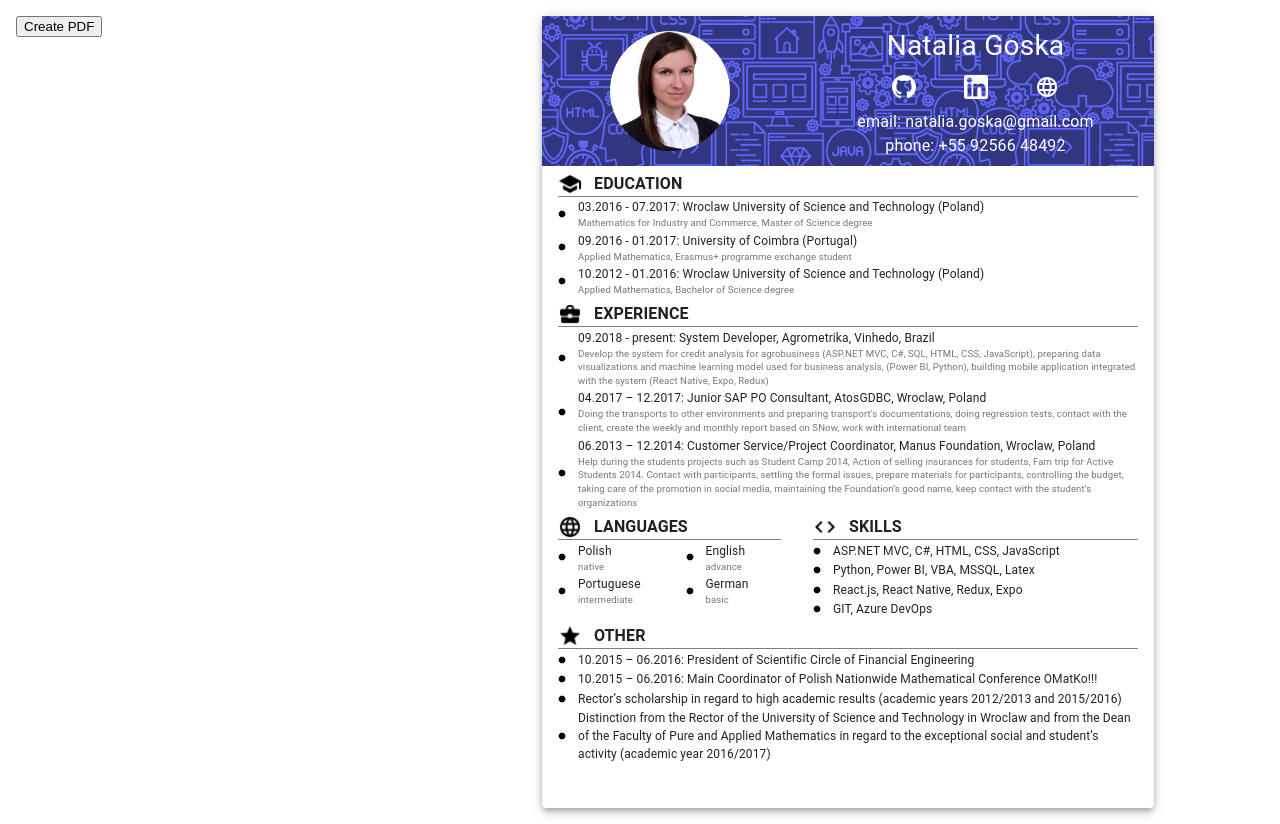
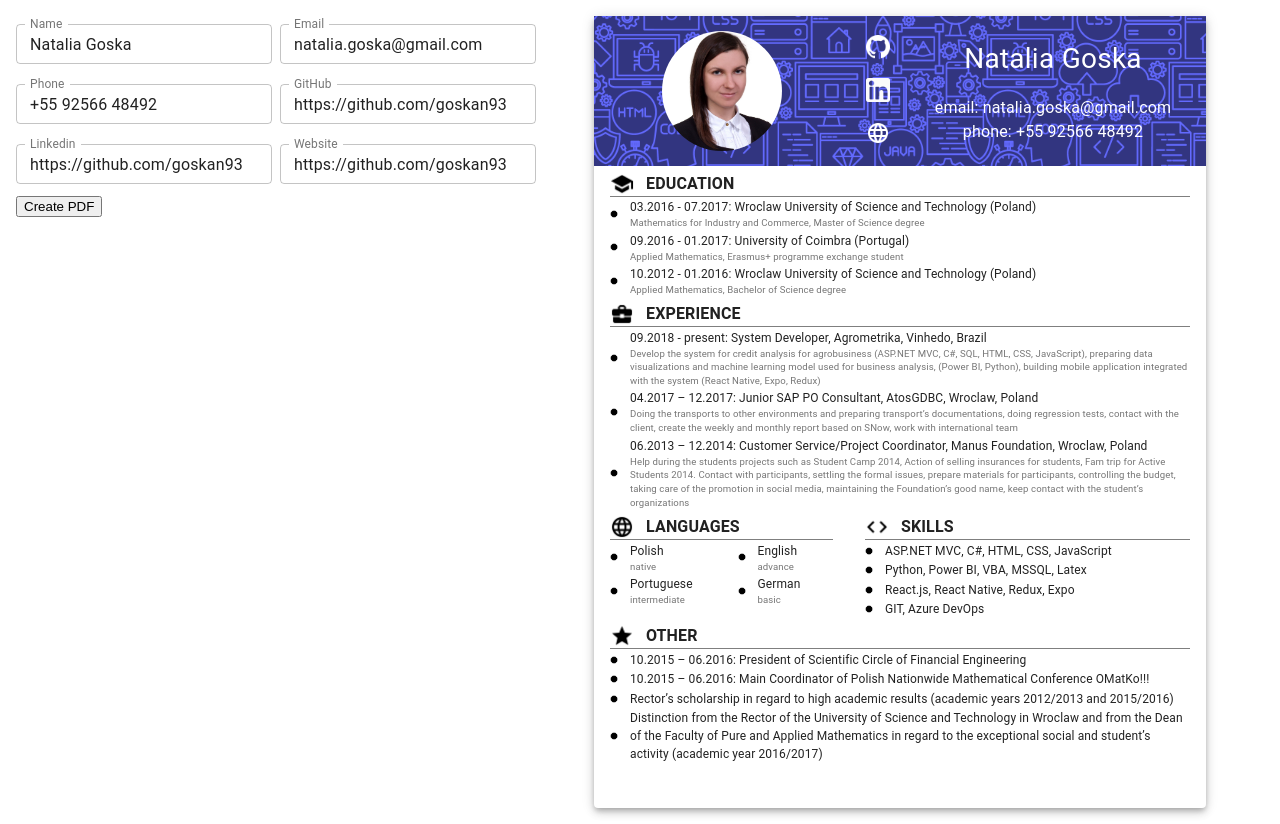
Before and after one commit to goskan93/curriculum-vitae, a React (Create React App) app: page / in a window 1280 px wide. Built offline with nearby package versions, Linux system fonts and the light colour scheme.

Commit message:
change Header, add inputs

```diff
--- a/src/components/index.js
+++ b/src/components/index.js
@@ -1,4 +1,5 @@
 import BackgroundImage from "./backgroundImage";
 import Section from "./section";
+import TextInput from "./textInput";
 
-export { BackgroundImage, Section };
+export { BackgroundImage, Section, TextInput };
--- a/src/components/section.js
+++ b/src/components/section.js
@@ -79,7 +79,7 @@ function Section(props) {
     <List>
       <ListItem>
         <ListItemIconHeader >
-          <img src={iconImg} width="24px" height="24px"/>
+          <img src={iconImg} width="24px" height="24px" alt="icon"/>
         </ListItemIconHeader>
         <ListTitle primary={title} />
       </ListItem>
@@ -87,10 +87,10 @@ function Section(props) {
       <Grid container>
         {listInfo.map((item, index) => {
           return (
-            <Grid item xs={gridSize}>
+            <Grid item xs={gridSize} key={index}>
               <ListItem key={index}>
                 <ListItemIconDot>
-                  <img src={dotIcon} width="8px" height="8px"/>
+                  <img src={dotIcon} width="8px" height="8px" alt="dot"/>
                 </ListItemIconDot>
                 <ListItemText
                   primary={item.primaryText}
--- /dev/null
+++ b/src/components/textInput.js
@@ -0,0 +1,81 @@
+import React from "react";
+import PropTypes from "prop-types";
+import Grid from "@material-ui/core/Grid";
+import TextField from "@material-ui/core/TextField";
+import { withStyles } from '@material-ui/core/styles';
+
+// const CustomTextField = withStyles({
+//   root: {
+//     '& label':{
+//       color:green
+//     },
+//     '& label.Mui-focused': {
+//       color: pink,
+//     },
+//     '&:hover label':{
+//       color: pink,
+//     },
+//     '& .MuiOutlinedInput-root': {
+//       '& fieldset': {
+//         borderColor: green,
+//       },
+//       '&:hover fieldset': {
+//         borderColor: pink,
+//       },
+//       '&.Mui-focused fieldset': {
+//         borderColor: pink,
+//         borderWidth: 1,
+//       },
+//     },
+//   }
+// })(TextField);
+
+export default function TextInput(props) {
+  const {
+    label,
+    value,
+    onChange,
+    variant,
+    fullWidth,
+    multiline,
+    rows,
+    margin,
+    xs
+  } = props;
+  return (
+    <Grid item  xs={xs} >
+      <TextField
+        label={label}
+        value={value}
+        onChange={e => onChange(e.target.value)}
+        variant={variant}
+        fullWidth={fullWidth}
+        multiline={multiline}
+        rows={rows}
+        margin={margin}
+      />
+    </Grid>
+  );
+}
+
+TextInput.propTypes = {
+  label: PropTypes.string.isRequired,
+  onChange: PropTypes.func.isRequired,
+  value: PropTypes.string,
+  variant: PropTypes.string,
+  fullWidth: PropTypes.bool,
+  multiline: PropTypes.bool,
+  rows: PropTypes.number,
+  margin: PropTypes.string,
+  xs: PropTypes.number,
+};
+
+TextInput.defaultProps = {
+  variant: "outlined",
+  fullWidth: true,
+  multiline: false,
+  rows: 4,
+  value: "",
+  margin: 'dense',
+  xs: 12
+};
--- a/src/store/modules/formModule.js
+++ b/src/store/modules/formModule.js
@@ -9,6 +9,7 @@ import {
   skills,
   github,
   linkedin,
+  website,
   other
 } from "../../utils/index";
 
@@ -23,12 +24,13 @@ const initialState = {
   name: name,
   email: email,
   phone: phone,
+  website: website,
+  linkedin: linkedin,
+  github: github,
   education: education,
   experience: experience,
   languages: languages,
   skills: skills,
-  github: github,
-  linkedin: linkedin,
   other: other
 };
 
--- a/src/utils/defaultValues.js
+++ b/src/utils/defaultValues.js
@@ -3,6 +3,7 @@ export const email = "natalia.goska@gmail.com";
 export const phone = "+55 92566 48492";
 export const github = "https://github.com/goskan93";
 export const linkedin = "https://github.com/goskan93";
+export const website = "https://github.com/goskan93";
 
 export const education = [
   {
--- a/src/utils/index.js
+++ b/src/utils/index.js
@@ -8,5 +8,6 @@ import { skills } from "./defaultValues";
 import { github } from "./defaultValues";
 import { linkedin } from "./defaultValues";
 import { other } from "./defaultValues";
+import { website } from "./defaultValues";
 
-export { languages, education, experience, name, phone, email, skills, github, linkedin, other};
+export { languages, education, experience, name, phone, email, skills, github, linkedin, other, website};
--- a/src/views/Home.js
+++ b/src/views/Home.js
@@ -1,6 +1,6 @@
 import React,  {useRef } from "react";
 import Grid from "@material-ui/core/Grid";
-import { Curriculum } from "./index";
+import { Curriculum, Form } from "./index";
 import { savePDF } from '@progress/kendo-react-pdf';
 import Paper from "@material-ui/core/Paper";
 
@@ -15,10 +15,15 @@ function Home(props) {
 
   return (
     <Grid container className="app">
-      <Grid item xs={12} md={4}>
-        <button onClick={createPdf}>Create PDF</button>
+      <Grid item xs={12} md={5}>
+        <Grid container spacing={1}>
+          <Form/>
+          <Grid item xs={12} >
+            <button onClick={createPdf}>Create PDF</button>
+          </Grid >
+        </Grid>
       </Grid>
-      <Grid item xs={12} md={8} >
+      <Grid item xs={12} md={7} >
         <Paper elevation={5} style={{height:792, width:612, padding:'none', margin:'auto'}} ref={bodyRef}>
           <Curriculum/>
         </Paper>
--- a/src/views/curriculum/Curriculum.js
+++ b/src/views/curriculum/Curriculum.js
@@ -52,7 +52,9 @@ function Curriculum(props) {
       <Grid item xs={12}>
         <Grid container>
           {sections.map((item, index) => {return (
-            <Grid item xs={item.itemSize} key={index}>
+            <React.Fragment key={index}>
+              {props[item.name].length > 0 &&
+                <Grid item xs={item.itemSize} >
                   <Section
                     title={item.name.toUpperCase()}
                     listInfo={props[item.name]}
@@ -60,6 +62,8 @@ function Curriculum(props) {
                     {...item.otherProps}
                   />
                 </Grid>
+              }
+            </React.Fragment>
           )})}
         </Grid>
       </Grid>
--- a/src/views/curriculum/Header.js
+++ b/src/views/curriculum/Header.js
@@ -6,7 +6,9 @@ import Avatar from '@material-ui/core/Avatar';
 
 //TODO: remove opacity from child
 function Header(props) {
-  const { name, email, phone, github, linkedin } = props
+  const { name, email, phone, github, linkedin, website } = props
+  const xs = 12 / (Number(github.length > 0) + Number(linkedin.length > 0) + Number(website.length > 0)) ;
+
   return (
     <Grid container direction="row" justify="center" alignItems="center" style={{minHeight:"150px"}} >
       <Grid item xs={5} style={{margin:"auto"}}>
@@ -14,37 +16,41 @@ function Header(props) {
           <Avatar alt="Foto" src={foto} style={{width:"120px", height:"120px"}}/>
         </Grid>
       </Grid>
-      <Grid item xs={7}>
-        <Grid container direction="row" justify="center" alignItems="center" alignContent="center" >
-            <Grid item xs={12} style={{paddingBottom:"8px"}}>
-              <Typography style={{color:'white', textAlign:'center', fontSize:'1.75rem'}}>{name}</Typography>
-            </Grid>
-            <Grid item xs={4}>
-              <Grid container justify="flex-end">
-                <a href={github} target="_blank">
+      <Grid item xs={1}>
+        <Grid container direction="column" justify="center" alignItems="center" alignContent="center" >
+          {github &&
+            <Grid item xs={xs} style={{paddingTop:"0.5rem", paddingBottom: "0.5rem"}}>
+              <a href={github} target="_blank" rel="noopener noreferrer" >
                 <img alt="github" src={githubIcon} width="24px" height="24px" />
               </a>
             </Grid>
-            </Grid>
-            <Grid item xs={4}>
-              <Grid container justify="center">
-                <a href={linkedin} target="_blank" >
+          }
+          {linkedin &&
+            <Grid item xs={xs} style={{paddingTop:"0.5rem", paddingBottom: "0.5rem"}}>
+              <a href={linkedin} target="_blank" rel="noopener noreferrer" >
                 <img alt="linkedin" src={linkedinIcon} width="24px" height="24px" />
               </a>
             </Grid>
-            </Grid>
-            <Grid item xs={4}>
-              <Grid container justify="flex-start">
-                <a href={linkedin} target="_blank" >
+          }
+          {website &&
+            <Grid item xs={xs} style={{paddingTop:"0.5rem", paddingBottom: "0.5rem"}}>
+              <a href={website} target="_blank" rel="noopener noreferrer" >
                 <img alt="website" src={websiteIcon} width="24px" height="24px"/>
               </a>
             </Grid>
+          }
         </Grid>
-            <Grid item xs={12} style={{paddingTop:"8px"}}>
-              <Typography style={{color:'white', textAlign:'center', fontSize:'1rem'}}>email: {email}</Typography>
+      </Grid>
+      <Grid item xs={6}>
+        <Grid container direction="row" justify="center" alignItems="center" alignContent="center" >
+            <Grid item xs={12} style={{paddingBottom:"16px"}}>
+              <Typography style={{color:'white', textAlign:'center', fontSize:'1.75rem'}}>{name && name}</Typography>
+            </Grid>
+            <Grid item xs={12} >
+              <Typography style={{color:'white', textAlign:'center', fontSize:'1rem'}}>{email && `email: ${email}`}</Typography>
             </Grid>
             <Grid item xs={12}>
-              <Typography style={{color:'white', textAlign:'center', fontSize:'1rem'}}>phone: {phone}</Typography>
+              <Typography style={{color:'white', textAlign:'center', fontSize:'1rem'}}>{phone && `phone: ${phone}`}</Typography>
             </Grid>
         </Grid>
       </Grid>
@@ -58,7 +64,8 @@ function mapStateToProps({ form }, _) {
     email: form.email,
     phone: form.phone,
     linkedin: form.linkedin,
-    github: form.github
+    github: form.github,
+    website: form.website
   };
 }
 export default connect(mapStateToProps)(Header);
--- /dev/null
+++ b/src/views/form/Form.js
@@ -0,0 +1,25 @@
+import React from "react";
+import { connect } from "react-redux";
+import { TextInput } from "../../components/index";
+
+//TODO: remove opacity from child
+function Form(props) {
+  const {form} = props
+  return (
+    <>
+      <TextInput label="Name" value={form.name} xs={6}/>
+      <TextInput label="Email" value={form.email} xs={6}/>
+      <TextInput label="Phone" value={form.phone} xs={6}/>
+      <TextInput label="GitHub" value={form.github} xs={6}/>
+      <TextInput label="Linkedin" value={form.linkedin} xs={6}/>
+      <TextInput label="Website" value={form.website} xs={6}/>
+    </>
+  );
+}
+
+function mapStateToProps({ form }, _) {
+  return {
+    form: form
+  };
+}
+export default connect(mapStateToProps)(Form);
--- a/src/views/index.js
+++ b/src/views/index.js
@@ -1,6 +1,7 @@
 import Curriculum from "./curriculum/Curriculum";
 import Header from "./curriculum/Header";
+import Form from "./form/Form";
 import Home from "./Home";
 
 
-export { Curriculum, Header, Home };
+export { Curriculum, Header, Home, Form };
```
Lines whose indentation alone changed are shown as unchanged.
